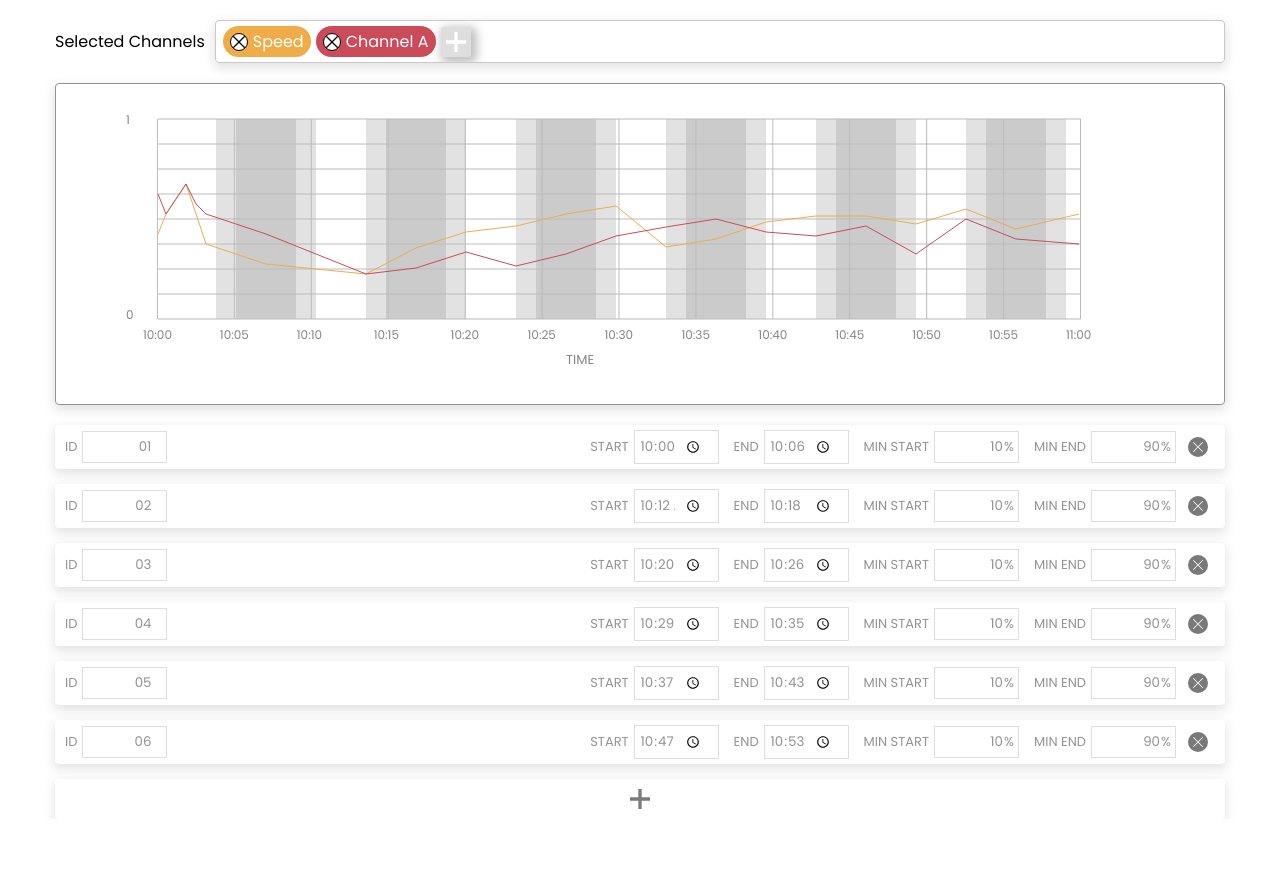
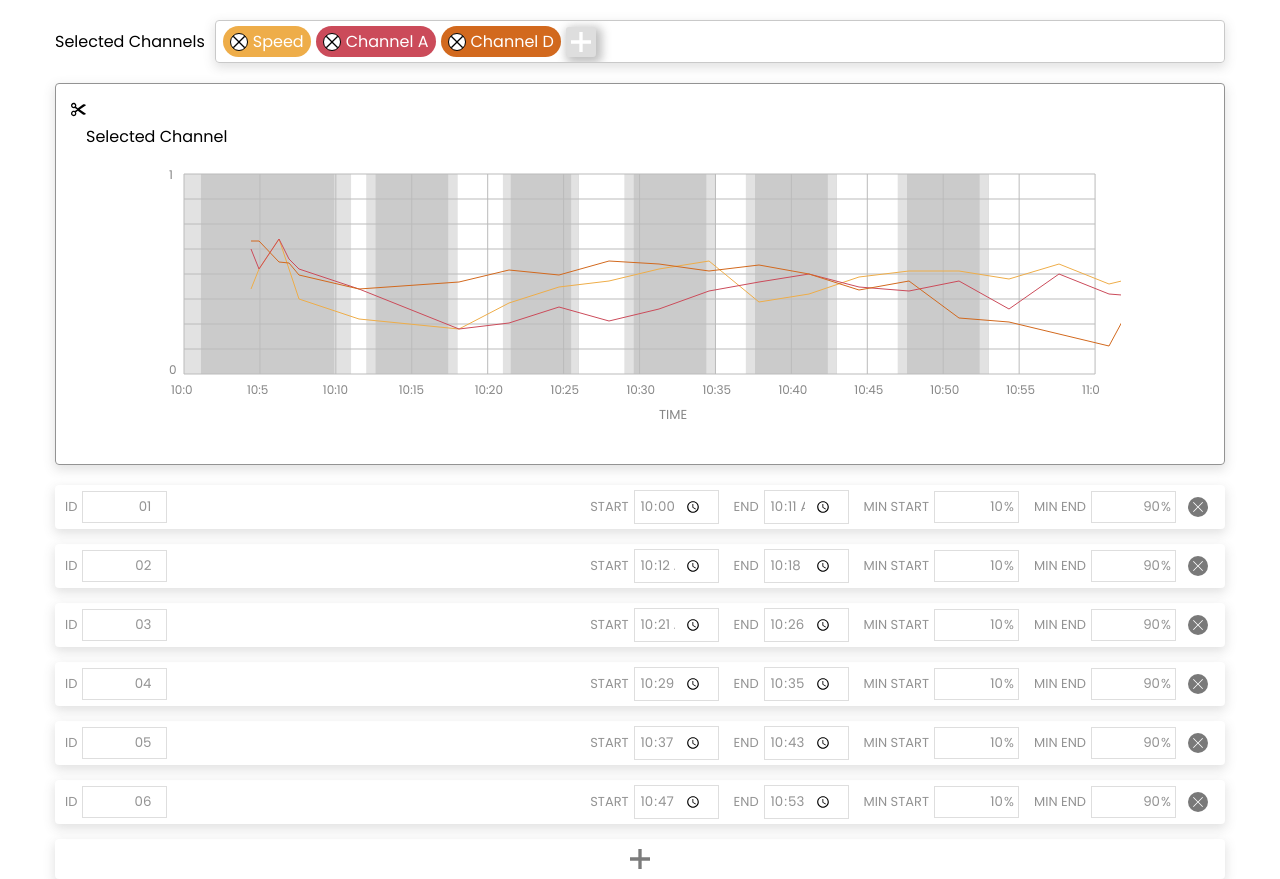
Before and after one commit to noriermeni/timeline-task, a React app: page / in a window 1280 px wide. Before the commit the page ends 819 px from the top, so only its background shows below. Built offline with nearby package versions, Linux system fonts and the light colour scheme.

Commit message:
Creating dynamic coordinate lines and phase lines with percents

```diff
--- a/public/index.html
+++ b/public/index.html
@@ -4,7 +4,7 @@
     <meta charset="UTF-8">
     <meta http-equiv="X-UA-Compatible" content="IE=edge">
     <meta name="viewport" content="width=device-width, initial-scale=1.0">
-    <title>Document</title>
+    <title>Timeline task</title>
 </head>
 <body>
     <div id="root"></div>
--- a/src/App.js
+++ b/src/App.js
@@ -1,10 +1,19 @@
 import React, { Component } from 'react';
 
-import TopButtonsContainer from './containers/topButtonsContainer'
-import GraphContainer from './containers/graphContainer'
-import BottomContainer from './containers/bottomContainer'
+import TopButtonsContainer from './containers/topButtonsContainer';
+import GraphContainer from './containers/graphContainer';
+import BottomContainer from './containers/bottomContainer';
 
-import './style/base.scss'
+import './style/base.scss';
+
+/**
+ * Current Functionality of the Table:
+ *
+ *
+ * Known bugs:
+ *
+ *
+ */
 
 class App extends Component {
     constructor(props) {
@@ -14,7 +23,7 @@ class App extends Component {
                 {
                     phaseId: 1,
                     start: '10:00',
-                    end: '10:06',
+                    end: '10:11',
                     minStart: '10',
                     minEnd: '90',
                 },
@@ -27,7 +36,7 @@ class App extends Component {
                 },
                 {
                     phaseId: 3,
-                    start: '10:20',
+                    start: '10:21',
                     end: '10:26',
                     minStart: '10',
                     minEnd: '90',
@@ -91,8 +100,8 @@ class App extends Component {
                     color: '#30638E',
                     isActive: false,
                     beatings: {
-                        arrayX: [ 92, 100, 120, 130, 140, 200, 300, 350, 400, 450, 500, 550, 600, 650, 700, 750, 800, 850, 900, 950, 1013 ],
-                        arrayY: [ 70, 90, 110, 111, 113, 115, 113, 110, 128, 132, 140, 122, 133, 145, 138, 142, 149, 153, 175, 150, 162 ],
+                        arrayX: [ 92, 100, 110, 115, 120, 130, 140, 150, 200, 210, 250, 300, 350, 400, 450, 500, 550, 600, 620, 650, 650, 700, 710, 750, 754, 800, 850, 900, 950, 1013 ],
+                        arrayY: [ 70, 90, 113, 110, 128, 132, 140, 110, 111, 113, 115, 113, 110, 128, 132, 140, 122, 133, 145, 140, 138, 145, 142, 140, 149, 160, 153, 175, 150, 162 ],
                     }
                 },
                 {
@@ -103,6 +112,16 @@ class App extends Component {
                     beatings: {
                         arrayX: [ 92, 100, 120, 130, 140, 200, 300, 350, 400, 450, 500, 550, 600, 650, 700, 750, 800, 850, 900, 950, 1013 ],
                         arrayY: [ 95, 97, 103, 110, 106, 110, 123, 131, 128, 122, 110, 102, 113, 125, 138, 142, 159, 143, 145, 147, 151 ],
+                    }
+                },
+                {
+                    id: 5,
+                    title: 'Channel D',
+                    color: '#d2691e',
+                    isActive: true,
+                    beatings: {
+                        arrayX: [ 92, 100, 120, 130, 140, 200, 300, 350, 400, 450, 500, 550, 600, 650, 700, 750, 800, 850, 900, 950, 1013 ],
+                        arrayY: [ 92, 92, 113, 114, 126, 140, 133, 121, 126, 112, 115, 122, 116, 125, 141, 132, 169, 173, 185, 197, 80 ],
                     }
                 },
             ],
@@ -126,51 +145,49 @@ class App extends Component {
                 '0',
                 '1'
             ],
+            timeZone: [],
         }
     }
 
     // Function used to remove Phase Object from Array - START
     removePhaseElement = (phaseId) => {
-        let timePhases = [...this.state.timePhases]
-        timePhases.splice(timePhases.findIndex(i => i.phaseId === phaseId ), 1);
-        timePhases.map((e, idx) => e.phaseId = ++idx )
-        this.setState({ timePhases, timePhases });
+        let timeRemovedPhases = [ ...this.state.timePhases ];
+        timeRemovedPhases.splice(timeRemovedPhases.findIndex(i => i.phaseId === phaseId ), 1)
+        timeRemovedPhases.map((e, idx) => e.phaseId = ++idx );
+        this.setState({ timePhases: [...timeRemovedPhases] });
     }
     // Function used to remove Phase Object from Array - END
 
     // Function used to change Phase Object element in Array - START
     onChangePhaseElements = (objPhaseElement) => {
-        let newTimePhases = [...this.state.timePhases]
-        let foundPhaseElement = this.state.timePhases.findIndex(item => item.phaseId == objPhaseElement.phaseId)
-        newTimePhases[foundPhaseElement][objPhaseElement.name] = objPhaseElement.value
-        this.setState({ timePhases: newTimePhases})
-    }
+        let newTimePhases = [...this.state.timePhases];
+        let foundPhaseElement = this.state.timePhases.findIndex(item => item.phaseId === objPhaseElement.phaseId);
+        newTimePhases[foundPhaseElement][objPhaseElement.name] = objPhaseElement.value;
+        this.setState({ timePhases: newTimePhases});
+    };
     // Function used to change Phase Object element in Array - START
 
     // Function used to add new element to Time Phases - START
     addNewPhaseElement = (phase) => {
-        this.setState({
-            timePhases: this.state.timePhases.concat(phase)
-        })
-        console.log(this.state.timePhases)
-    }
+        this.setState({ timePhases: this.state.timePhases.concat(phase) });
+    };
     // Function used to add new element to Time Phases - START
 
     // Function used to change Channel object to Active true - START
     enableChannelElement = (channel) => { // TODO: NEED TO REFACTOR function enableChannelElement and disableChannelElement need to change to toggleChannelElement
-        let newChannels = [...this.state.channels]
+        let newChannels = [...this.state.channels];
         let foundChannelIndex = newChannels.findIndex(x => x.id === channel.id);
-        newChannels[foundChannelIndex].isActive = true
-        this.setState({ channels: newChannels })
-    }
+        newChannels[foundChannelIndex].isActive = true;
+        this.setState({ channels: newChannels });
+    };
     // Function used to change Channel object to Active true - START
 
     // Function used to change Channel object to Active false - START
     disableChannelElement = (channel) => { // TODO: NEED TO REFACTOR function enableChannelElement and disableChannelElement need to change to toggleChannelElement
-        let newChannels = [...this.state.channels]
+        let newChannels = [...this.state.channels];
         let foundChannelIndex = newChannels.findIndex(x => x.id === channel.id);
-        newChannels[foundChannelIndex].isActive = false
-        this.setState({ channels: newChannels })
+        newChannels[foundChannelIndex].isActive = false;
+        this.setState({ channels: newChannels });
     }
     // Function used to change Channel object to Active false - START
 
--- a/src/components/svgGraphComponents/index.js
+++ b/src/components/svgGraphComponents/index.js
@@ -1,14 +1,14 @@
-import React, { useState, useRef, useEffect } from 'react';
+import React, { useState, useEffect } from 'react';
 import "./style.scss"
 
-const GraphContainer = (props) => {
-    const svgRef = useRef()
-
+const SvgGraphComponents = (props) => {
     const [ phases, setPhases ] = useState(props.phases)
     const [ channels, setChannels ] = useState(props.channels)
-    const [ polylines, setPolylines ] = useState([])
-    const [ polylinesColors, setPolylinesColors ] = useState([])
+    const [ beatingLines, setBeatingLines ] = useState([])
+    const [ verticalLines, setVerticalLines ] = useState([])
     const [ numbers, setNumbers ] = useState([1, 2, 3, 4, 5, 6, 7, 8, 9])
+    const [ startEnd, setStartEnd ] = useState({ start: '', end: '' })
+    const [ marginOfPhase, setMarginOfPhase ] = useState([])
 
     useEffect(() => {
         setPhases(props.phases)
@@ -16,79 +16,180 @@ const GraphContainer = (props) => {
         generatePolylineArray()
     }, [ props.phases, props.channels ])
 
+    useEffect(() => {
+        phases.length && calculateTimeZones()
+    }, [ phases ]);
 
+    useEffect(() => {
+        calculateMarginOfPhase();
+    }, [ startEnd ])
+
+    // Find Starter time and End time - START
+    const findPhasesStartEndTime = () => {
+        return ({
+            start: phases.sort((a, b) => (a.start < b.start) ? -1 : ((a.start > b.start) ? 1 : 0))[0].start.split(":"),
+            end: phases.sort((a, b) => (a.end < b.end) ? -1 : ((a.end > b.end) ? 1 : 0))[phases.length - 1].end.split(":"),
+        })
+    }
+    // Find Starter time and End time - END
+
+    // Sort Times and return minutes between start time and end time - START
+    const calculateTimeZones = () => {
+        let listOfTimes = [];
+        let start = findPhasesStartEndTime().start;
+        let end = findPhasesStartEndTime().end;
+        start[1] = parseInt(start[1]) < 10 ? 0 : parseInt(start[1]) < 20 ? 10 : parseInt(start[1]) < 30 ? 20 : parseInt(start[1]) < 40 ? 30 : parseInt(start[1]) < 50 ? 40 : parseInt(start[1]) < 60 && 50;
+        let ora = parseInt(start[0]);
+        let minutes = parseInt(start[1]);
+        for( let i = 0; i <= (( parseInt(end[0]) - parseInt(start[0]) ) * 60 ) + parseInt(end[1]) - parseInt(start[1]) + 10; i += 5 ) {
+            if (minutes >= 60) {
+                ora++;
+                minutes = 0;
+            }
+            listOfTimes.push(ora + ':' + minutes)
+            minutes = minutes + 5;
+        }
+        setStartEnd({
+            start: listOfTimes[0],
+            end: listOfTimes[listOfTimes.length - 1]
+        });
+        setVerticalLines( [...listOfTimes] );
+    };
+    // Sort Times and return minutes between start time and end time - END
+
+    // Coordinate generation for Beating Lines - START
     const generatePolylineArray = () => {
         channels.map( channel => {
             let polylineString = '';
+            channel?.beatings?.arrayX.map((coordinateX, i) => polylineString += `${coordinateX},${channel?.beatings?.arrayY[i]} ` );
+            setBeatingLines(oldArray => [...oldArray, polylineString]);
+        });
+	};
+    // Coordinate generation for Beating Lines - END
 
-            channel?.beatings?.arrayX.map((coordX, i) => {
-                return polylineString += `${coordX},${channel?.beatings?.arrayY[i]} `
+    // NoDataFound called if dont have phases - START
+    const noDataFound = () => {
+        return <div className="noDataContainer">
+                <p>Sorry! No data found.</p>
+            </div>;
+    };
+    // NoDataFound called if dont have phases - END
+
+    // Created to Calculate position of Phases in Diagram - START
+    const calculateMarginOfPhase = () => {
+        if (calculateWidthForEachSecond()) {
+            let marginPhases = [];
+            { React.Children.toArray(
+                phases.map(phase => {
+                    let actualStart = phase.start.split(":");
+                    let actualEnd = phase.end.split(":");
+                    let findActualWidth = ((((actualEnd[0] - actualStart[0]) * 60) + (actualEnd[1] - actualStart[1])) * 60) * calculateWidthForEachSecond()
+                    marginPhases.push({
+                        findActualWidth,
+                        marginWidth: ((((actualStart[0] - splitMinMaxTime().start[0]) * 60) + (actualStart[1] - splitMinMaxTime().start[1])) * 60) * calculateWidthForEachSecond(),
+                        minStartWidth: findActualWidth * (phase.minStart / 100),
+                        minEndWidth: findActualWidth * (phase.minEnd / 100),
+                        minLastWidth: findActualWidth * (( 100 - phase.minEnd) / 100),
                     })
-            setPolylines(oldArray => [...oldArray, polylineString])
                 })
+            )}
+            setMarginOfPhase([...marginPhases])
+        }
+    };
+    // Created to Calculate position of Phases in Diagram - START
 
-	}
+    // Return Total Width of Coordinates - START
+    const calculateWidthOfHorizontalLines = () => {
+        return ((1000 / verticalLines.length - 1 ) * verticalLines.length) - (1000 / verticalLines.length - 1);
+    };
+    // Return Total Width of Coordinates - END
+
+    // Calculate width for second - START
+    const calculateWidthForEachSecond = () => {
+        return calculateWidthOfHorizontalLines() / calculateTotalSeconds();
+    };
+    // Calculate width for second - END
+
+    // Find Minimal and Maximal for Time - START
+    const splitMinMaxTime = () => {
+        return ({
+            start: startEnd.start.split(":"),
+            end: startEnd.end.split(":"),
+        });
+    };
+    // Find Minimal and Maximal for Time - END
+
+    // Calculate total seconds - START
+    const calculateTotalSeconds = () => {
+        return ((((parseInt(splitMinMaxTime().end[0]) - parseInt(splitMinMaxTime().start[0])) * 60) + parseInt(splitMinMaxTime().end[1]) - parseInt(splitMinMaxTime().start[1])) * 60);
+    };
+    // Calculate total seconds - END
 
     return (
+        phases.length ?
             <svg
+                version="1.1"
                 className="svgContainer"
-            // ref=()
+                width={calculateWidthOfHorizontalLines() ? calculateWidthOfHorizontalLines() + 50 : '100%'}
             >
-            {console.log(polylines)}
-
+                <g>
                     <g className="phaseDetails">
-                { React.Children.toArray (
-                    phases.map((phase, i) =>
+                        {
+                            React.Children.toArray (
+                                marginOfPhase && marginOfPhase.map((phase, i) =>
                                     <g className="bar" id="two">
-                            <rect fill="#E2E2E2" height="200px" y={25} x={ 150 * (i + 1) + 0 } width={20}></rect>
-                            <rect fill="#CBCBCB" height="200px" y={25} x={ 150 * (i + 1) + 20 } width={60}></rect>
-                            <rect fill="#E2E2E2" height="200px" y={25} x={ 150 * (i + 1) + 80 } width={20}></rect>
+                                        <rect fill="#E2E2E2" height="200px" y={25} x={phase.marginWidth + 25} width={phase.minStartWidth} />
+                                        <rect fill="#CBCBCB" height="200px" y={25} x={phase.marginWidth + phase.minStartWidth + 25} width={phase.minEndWidth} />
+                                        <rect fill="#E2E2E2" height="200px" y={25} x={phase.marginWidth + phase.minEndWidth + 25} width={phase.minLastWidth} />
                                     </g>
+                                )
+                            )
+                        }
+                    </g>
+                    <g className="horizontalLines">
+                        {React.Children.toArray (
+                            verticalLines.length && numbers && numbers.map(item =>
+                                <line stroke="#BBBBBB" strokeWidth="1" x1={25} x2={calculateWidthOfHorizontalLines() + 25} y1={25 * item} y2={25 * item}/>
                             )
                         )}
                     </g>
 
-            <g className="horizontalLines">
-                {React.Children.toArray (
-                    numbers.map(item =>
-                        <line stroke="#BBBBBB" strokeWidth="1" x1={92} x2={1014.51} y1={ 25 * item } y2={ 25 * item }></line>
+                    <g
+                        className="verticalLines"
+                    >
+                        { React.Children.toArray (
+                            verticalLines?.map((element, i) =>
+                                <line stroke="#BBBBBB" strokeWidth="1" x1={((1000 / verticalLines.length - 1 ) * i) + 25 } x2={((1000 / verticalLines.length - 1) * i) + 25 } y1="25" y2="225"/>
                             )
                         )}
                     </g>
 
-            <g className="verticalLines">
+                    <g className="verticalLinesData">
                         { React.Children.toArray (
-                    props.svgTimeLengths.map((element, i) =>
-                        <line stroke="#BBBBBB" strokeWidth="1" x1={(76.9230769231 * ++i) + 14.51 } x2={(76.9230769231 * i) + 14.51 } y1="25" y2="225"></line>
-                    )
-                )}
-            </g>
-
-            <g className="horizontalData">
-                { React.Children.toArray (
-                    props.svgTimeLengths.map((element, i) =>
-                        <text style={{ fontSize: 12, fill: '#868686' }} x={ (76.9230769231 * ++i) } y="245">{element}</text>
+                            verticalLines.map((element, i) =>
+                                <text style={{ fontSize: 12, fill: '#868686' }} x={ ( ((1000 / verticalLines.length - 1) * i) - 13 + 25) } y="245">{element}</text>
                             )
                         )}
                         <text style={{ fontSize: 13, fill: '#868686' }} x="500" y="270" className="label-title">{props.svgTimeName}</text>
                     </g>
 
-            <g className="verticalData">
-                <text style={{ fontSize: 12, fill: '#868686' }} x={60} y={225}>{props.beatsLength[0]}</text>
-                <text style={{ fontSize: 12, fill: '#868686' }} x={60} y={30}>{props.beatsLength[1]}</text>
+                    <g className="horizontalLinesData">
+                        <text style={{ fontSize: 12, fill: '#868686' }} x={10} y={225}>{props.beatsLength[0]}</text>
+                        <text style={{ fontSize: 12, fill: '#868686' }} x={10} y={30}>{props.beatsLength[1]}</text>
                     </g>
 
-            <g className="breatingsContainer">
+                    <g className="beatingsContainer">
                         { React.Children.toArray (
-                polylines.map((polyline, i) =>
+                            beatingLines.map((polyline, i) =>
                                 channels[i]?.isActive && <polyline stroke={channels[i]?.color} fill="none" points={polyline} />
                             )
                         )}
                     </g>
-
-
+                </g>
             </svg>
+        :
+            noDataFound()
     );
 }
 
-export default GraphContainer
+export default SvgGraphComponents;
--- a/src/components/svgGraphComponents/style.scss
+++ b/src/components/svgGraphComponents/style.scss
@@ -1,4 +1,4 @@
 .svgContainer {
-    width: 1200px;
     height: 300px;
+    overflow-x: auto;
 }
--- a/src/containers/graphContainer/index.js
+++ b/src/containers/graphContainer/index.js
@@ -2,22 +2,20 @@ import React, { useState, useRef, useEffect } from 'react';
 import SvgGraphComponents from '../../components/svgGraphComponents'
 import "./style.scss"
 
-// import Scissors from '../../assets/icons/scissors.svg'
+// import Scissors from
 
 const GraphContainer = (props) => {
-    const [ horizontalLines, setHorizontalLines] = useState([])
-
     return (
         <div
             className="graphContainer"
         >
-            <SvgGraphComponents
-                svgTimeLengths={props.svgTimeLengths}
-                svgTimeName={props.svgTimeName}
-                beatsLength={props.beatsLength}
-                phases={props.phases}
-                channels={props.channels}
-            />
+            <div className="contentGraph">
+                <img className="scissorsIcon" src={'../../assets/icons/scissors.svg'} />
+                <p>Selected Channel</p>
+            </div>
+            <div className="svgComponent">
+                <SvgGraphComponents {...props} />
+            </div>
         </div>
     );
 }
--- a/src/containers/graphContainer/style.scss
+++ b/src/containers/graphContainer/style.scss
@@ -1,10 +1,23 @@
 .graphContainer {
     display: flex;
+    flex-direction: column;
     border: 1px solid #939393;
     border-radius: 4px;
-    padding: 10px;
+    padding: 15px;
     margin-bottom: 20px;
     box-shadow: 0px 4px 11px 1px rgb(85 85 85 / 17%);
     -webkit-box-shadow: 0px 4px 11px 1px rgb(85 85 85 / 17%);
     -moz-box-shadow: 0px 4px 11px 1px rgb(85 85 85 / 17%);
+    .contentGraph {
+        .scissorsIcon {
+            width: 15px;
+        }
+        p {
+           padding: 0 15px;
+        }
+    }
+    .svgComponent {
+        display: flex;
+        justify-content: center;
+    }
 }
```
Lines whose indentation alone changed are shown as unchanged.
